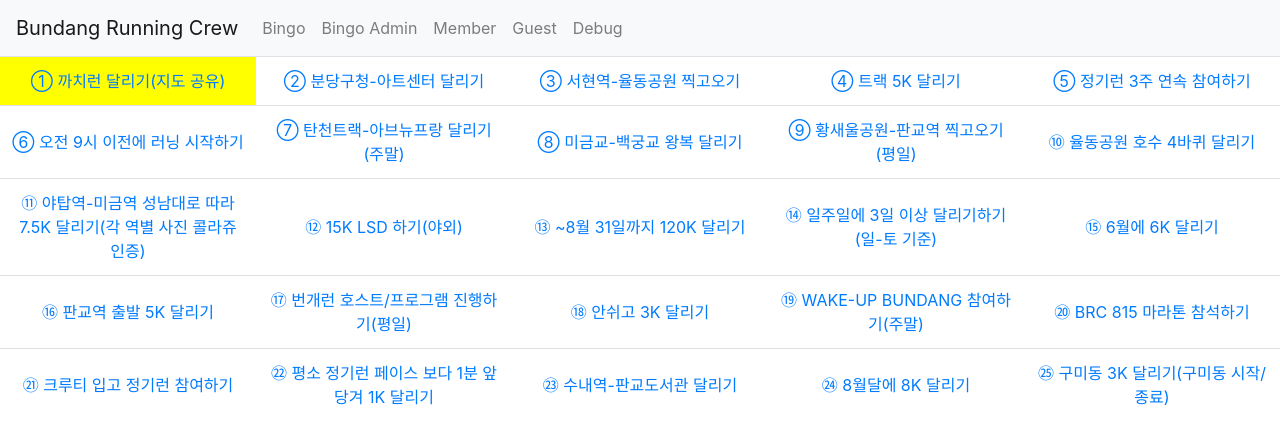
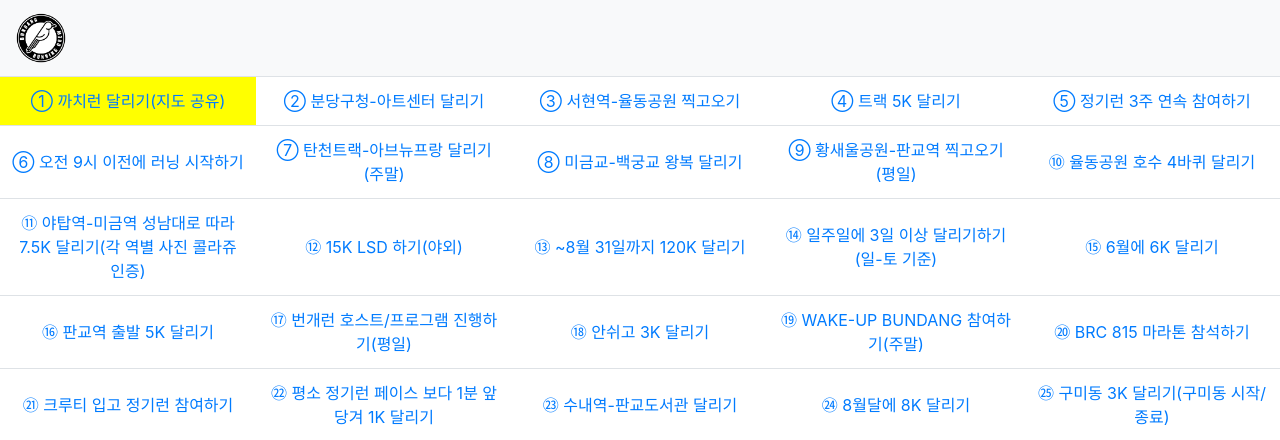
Before and after one commit to tension-lab/brc-web, a Flask app: page /bingo in a window 1280 px wide. Shown: the top 440 px of the page. Run offline with Flask 2, Linux system fonts and the light colour scheme; the first user in the database is signed in; tables that the repository leaves empty hold one stand-in row (Sample ...); some libraries are stand-ins or nearby versions.

Commit message:
menu.html -> index.html
menu에 있던 링크 index.html로 옮김
사진 추가

```diff
--- a/app.py
+++ b/app.py
@@ -35,11 +35,7 @@ admin.add_view(ModelView(Bingo, db.session))
 
 @app.route('/')
 def index():
-    if not current_user.is_authenticated:
-        return render_template('index.html')
-    # runs = Run.query.order_by(Run.time)
-    # return render_template('run_list.html', runs=runs)
-    return redirect('/bingo')
+    return render_template('index.html')
 
 
 @app.route('/login', methods=['POST'])
--- a/templates/common/menu.html
+++ b/templates/common/menu.html
@@ -1,20 +1,3 @@
 <nav class="navbar navbar-expand-sm navbar-light bg-light">
-    <a class="navbar-brand" href="/">Bundang Running Crew</a>
-    <button class="navbar-toggler" type="button" data-toggle="collapse" data-target="#navbarNavAltMarkup"
-            aria-controls="navbarNavAltMarkup" aria-expanded="false" aria-label="Toggle navigation">
-        <span class="navbar-toggler-icon"></span>
-    </button>
-    <div class="collapse navbar-collapse" id="navbarNavAltMarkup">
-        <div class="navbar-nav">
-            {% if current_user.is_member %}
-                <a class="nav-item nav-link" href="/bingo">Bingo</a>
-            {% endif %}
-            {% if current_user.is_admin %}
-                <a class="nav-item nav-link" href="/bingo/admin">Bingo Admin</a>
-                <a class="nav-item nav-link" href="/member">Member</a>
-                <a class="nav-item nav-link" href="/guest">Guest</a>
-                <a class="nav-item nav-link" href="/debug">Debug</a>
-            {% endif %}
-        </div>
-    </div>
+    <a class="navbar-brand" href="/"><img src="/static/logo.png" width="50px" alt=""></a>
 </nav>
```
Also changed, not shown: templates/index.html (+22 -5 lines), static/brc.jpg (added).
